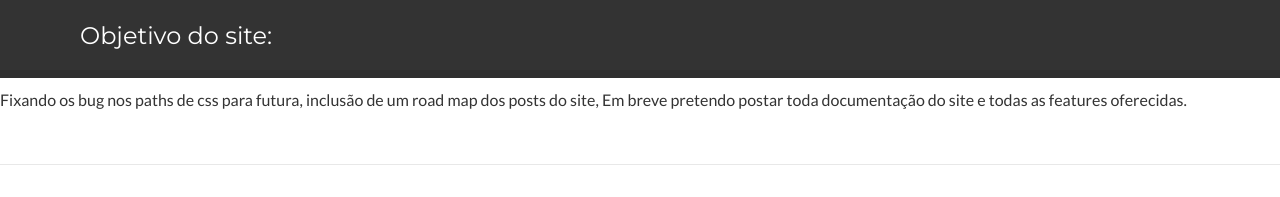
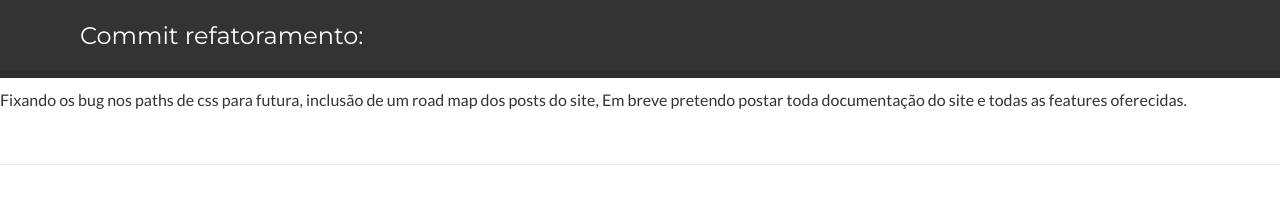
Before and after one commit to vinisdl/vinisdl.github.io, a Jekyll site: the page built from _posts/articles/2016-07-14-post.md, in a window 1280 px wide. Shown: the top 197 px of the page. Built offline with Jekyll 4.4.1, drawn with Linux system fonts in a browser that asks for light colours; nearby versions of some CDN libraries.

Commit message:
fixing post

```diff
--- a/_posts/articles/2016-07-14-post.md
+++ b/_posts/articles/2016-07-14-post.md
@@ -1,7 +1,7 @@
 ---
 layout: post
-title:  "Objetivo do site:"
-date:   2016-07-12
+title:  "Commit refatoramento:"
+date:   2016-07-14
 author: Marco Dalalba
 categories: articles
 style: intro
```
